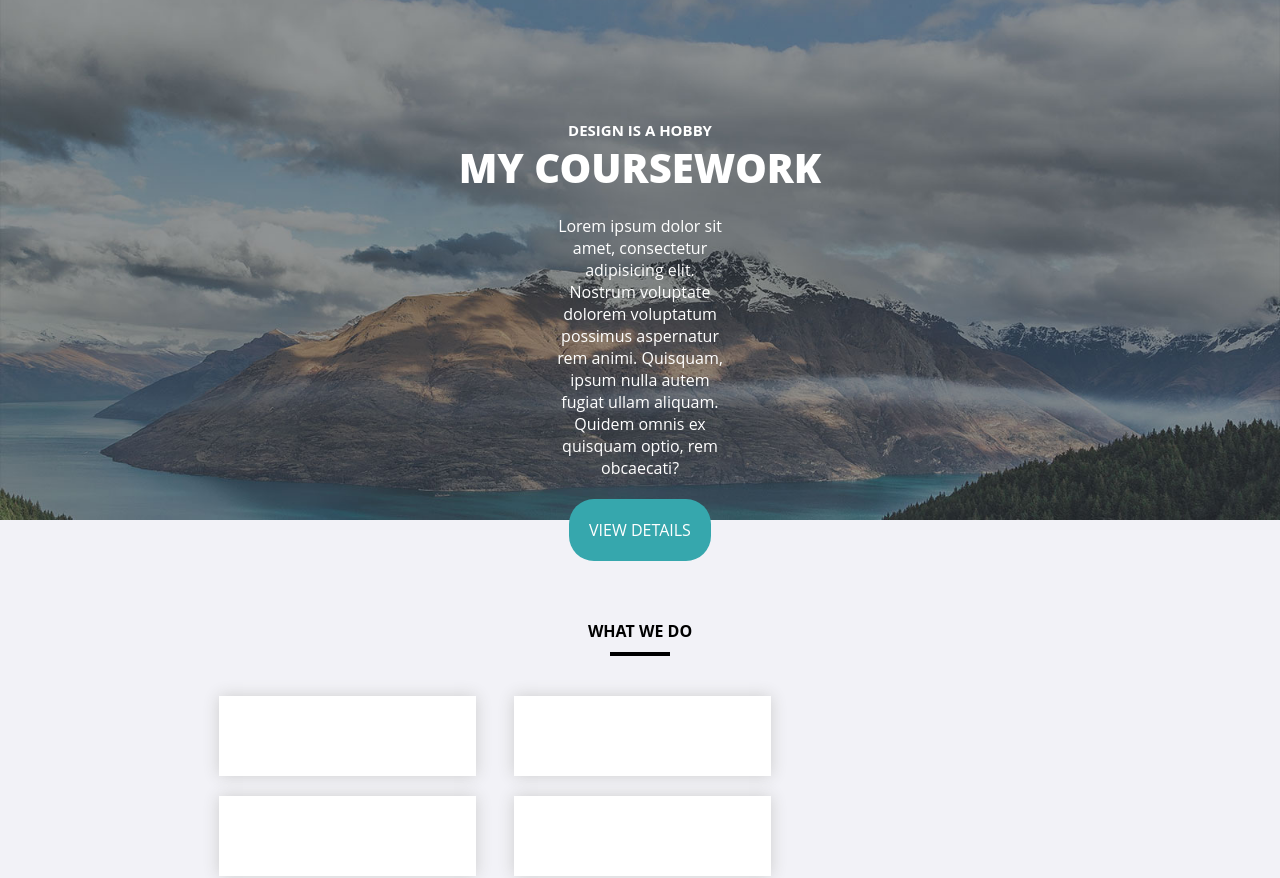
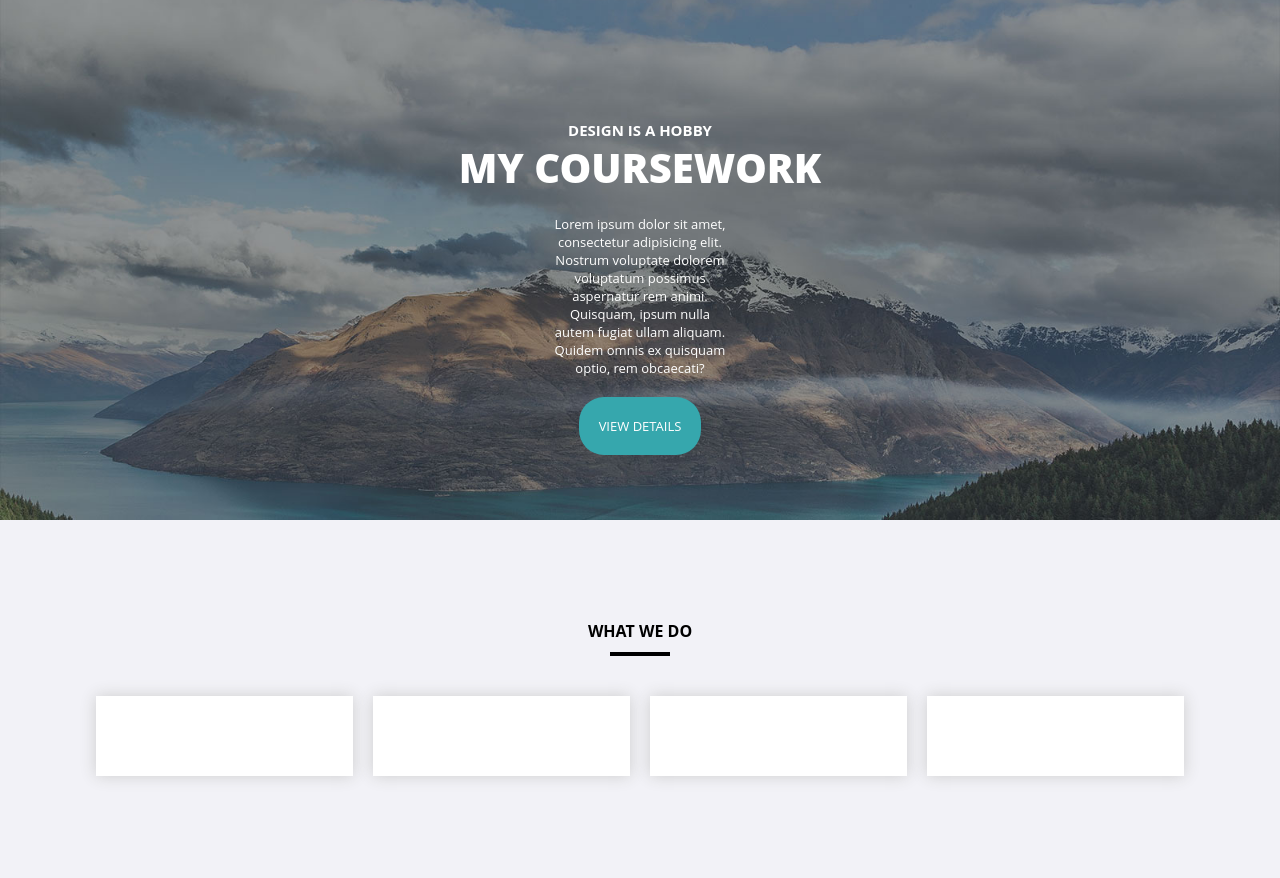
Before and after one commit to IlyaSergIvanov/Mysite1, a website: page site/index.html in a window 1280 px wide. Shown: the part 80-958 px from the top of the page. Drawn offline with Linux system fonts and the light colour scheme.

Commit message:
full_size_correct

```diff
--- a/site/css/style.css
+++ b/site/css/style.css
@@ -43,14 +43,16 @@ a {
 	background-size: cover;
 	text-align: center;
 	padding: 0px;
-	max-width: 1600px;
+	max-width: 100%;
 	margin-top: 0px;
 	height: 600px;
+	margin: auto;
 }
 
 .main-block {
 	padding: 200px;
 	color: white;
+	margin: auto;
 }
 .container-intro {
 text-transform: uppercase;
@@ -64,6 +66,7 @@ text-transform: uppercase;
 }
 .container-text {
 	margin-top: 20px;
+    font-size: 13px;
 }
 .container-text p {
 	margin: 20px 350px;
@@ -83,16 +86,21 @@ text-transform: uppercase;
 /*what we do*/
 .what {
 	text-align: center;
-	max-width: 1600px;
+	max-width: 100%;
 	height: 450px;
 	background: #f2f2f7;
 	background-size: cover;
 }
 .elements {
-	padding: 20px 200px;
+	padding: 20px 0px;
+	max-width: 1108px;
+	margin: auto;
 }
 .section-headler {
 	padding-top: 100px;
+	padding-left: auto;
+	padding-right: auto;
+	margin: auto;
 	text-transform: uppercase;
 }
 .headler-separator {
@@ -101,9 +109,10 @@ text-transform: uppercase;
 	width: 40px;
 	margin: 10px auto;
 }
+
 .block {
 	padding: 40px;
-    margin: 10px 19px;
+    margin: 10px 10px;
     box-shadow: 0px 0px 15px #cdcdcd;
     width: 257px;
     box-sizing: border-box;
```
Also changed, not shown: site/images/avatar.JPG (added).
